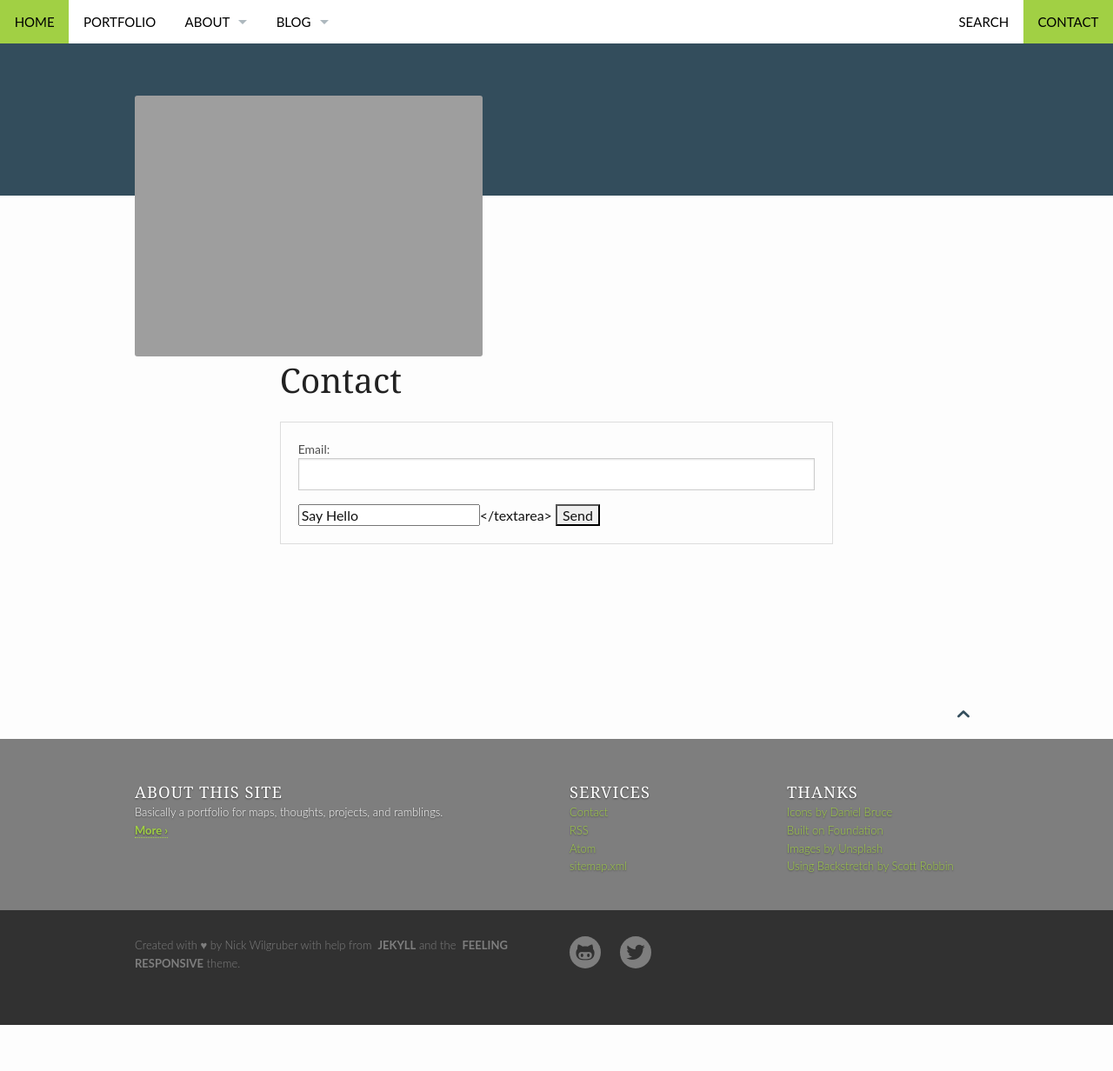
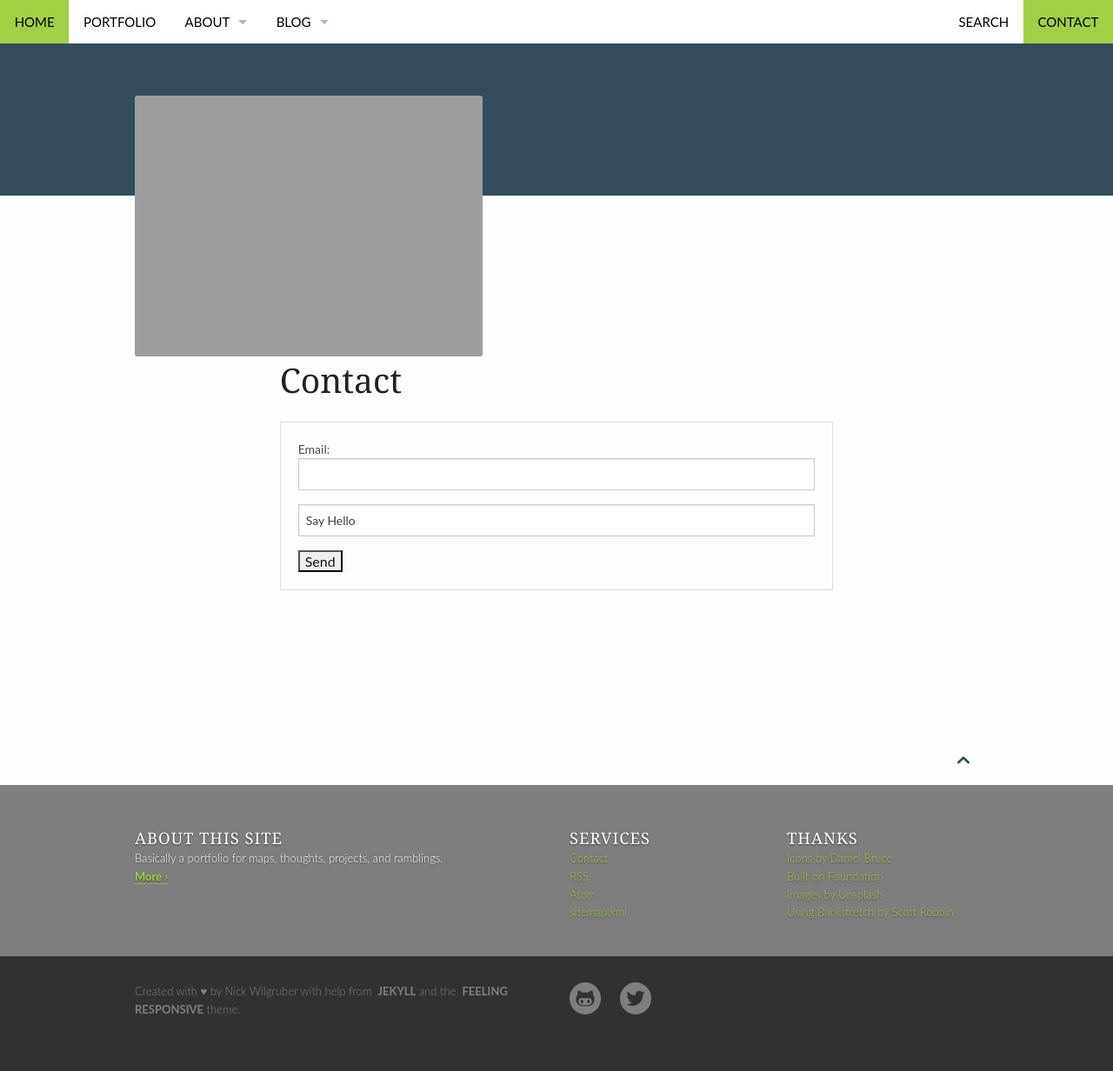
Before and after one commit to wontgruber/wontgruber.github.io, a Jekyll site: the page built from pages/contact.md, in a window 1280 px wide. Shown: the whole page at 87% size. Built offline with Jekyll 4.4.1, drawn with Linux system fonts in a browser that asks for light colours; before the commit the page ends 1179 px from its top, so only the background shows below that.

Commit message:
Update contact.md

```diff
--- a/pages/contact.md
+++ b/pages/contact.md
@@ -12,7 +12,7 @@ permalink: "/contact/"
       <fieldset>
             <label for="email">Email:</label>
             <input type="email" name="Email">
-            <input type="textarea" name="Say hello!" rows="10" cols="50" value="Say Hello"></textarea>
+            <input type="text" name="text" value="Say Hello">
             <input type="submit" value="Send">
       </fieldset>
 </form>
```
